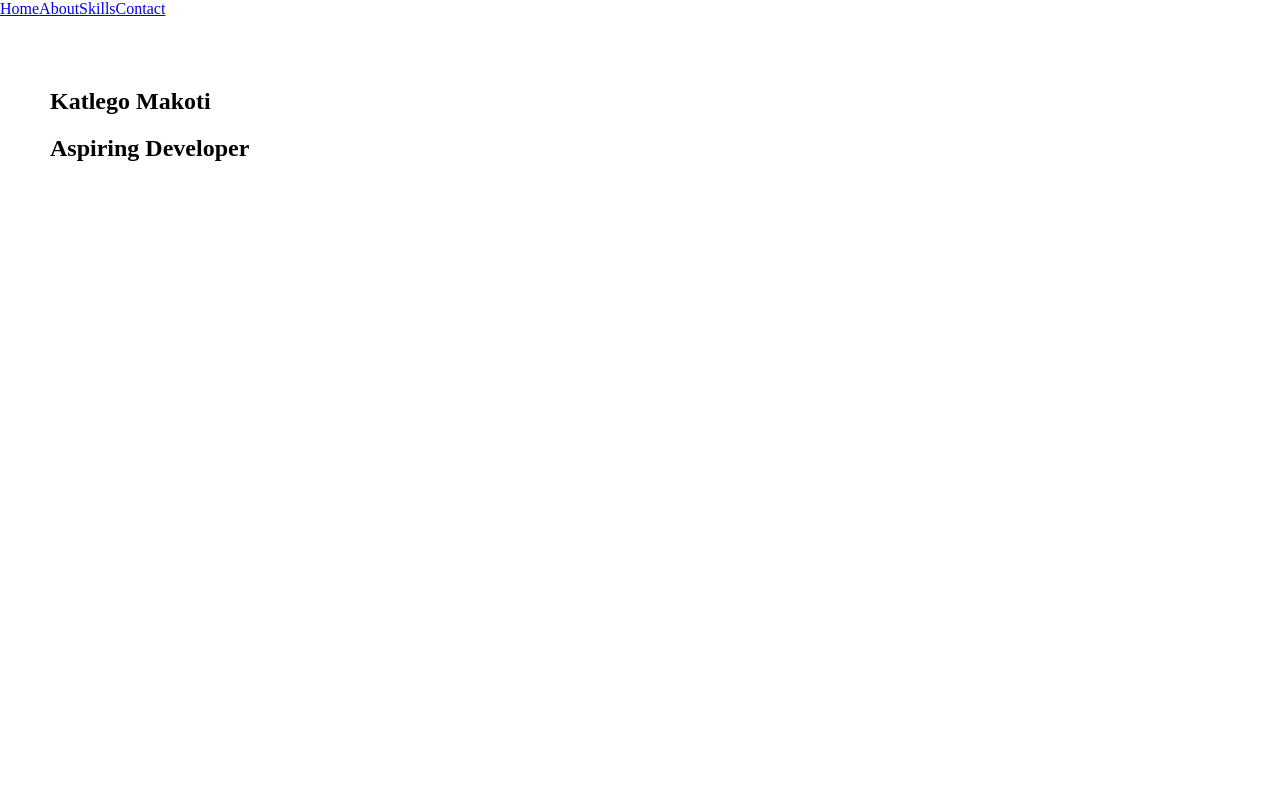
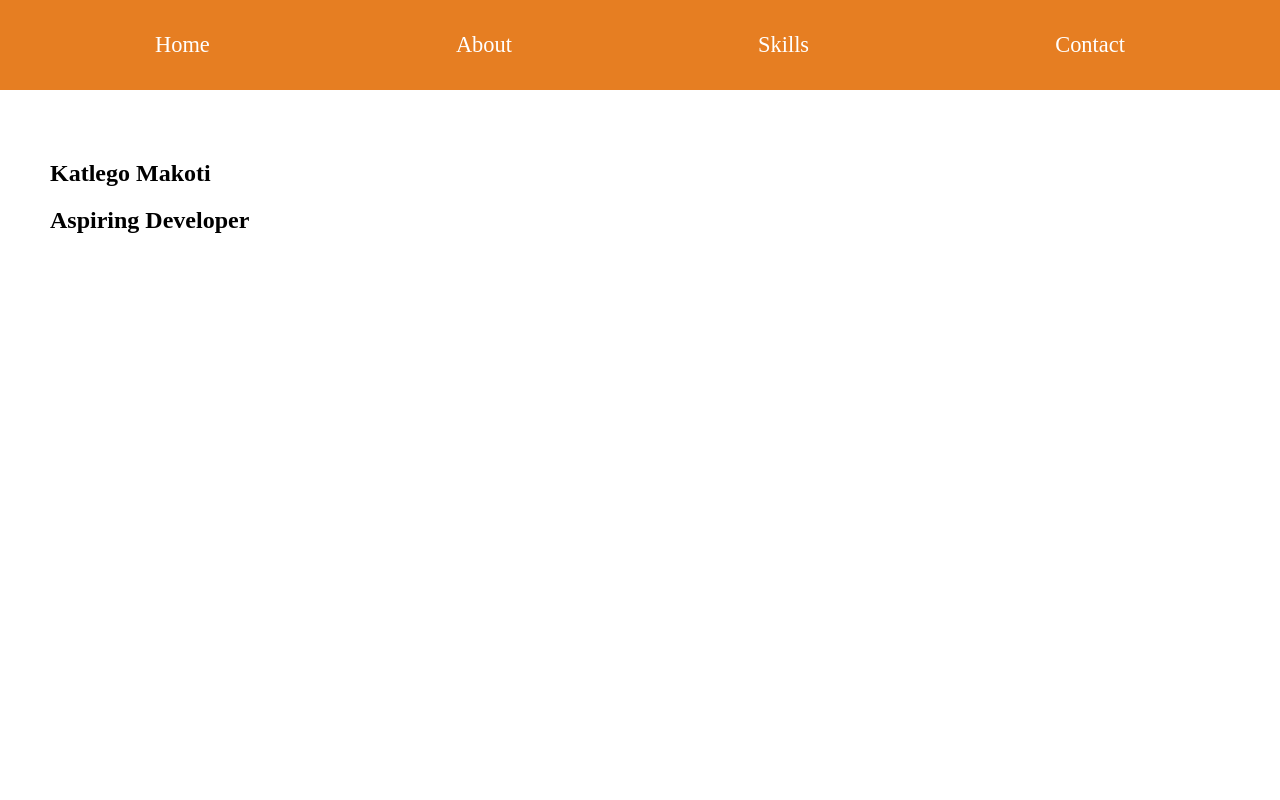
Before and after one commit to mekachi015/Vue-Portfolio, a Vue app in the folder Vue Frontend/portfolio/: page /home in a window 1280 px wide. Shown: the top 800 px of the page. Built offline with nearby package versions, Linux system fonts and the light colour scheme.

Commit message:
navigation and scroll behaviour

```diff
--- a/Vue Frontend/portfolio/src/assets/styles/global.css
+++ b/Vue Frontend/portfolio/src/assets/styles/global.css
@@ -1,3 +1,11 @@
+/* This is for the primary, secondary and  tetiary colours */
+:root {
+    --primary-color: #E67E22;
+    --secondary-color: #C0392B;
+    --tertiary-color: #F9E79F;
+}
+
+
 body{
     margin: 0;
     padding: 0;
--- a/Vue Frontend/portfolio/src/components/navBarComponent.vue
+++ b/Vue Frontend/portfolio/src/components/navBarComponent.vue
@@ -1,17 +1,19 @@
 <template>
+
 
     <div class="nav-container">
         <nav>
-    <a href="#home">Home</a>
-    <a href="#about">About</a>
-    <a href="#skills">Skills</a>
-    <a href="#contact">Contact</a>
-  </nav>
+            <a href="#home">Home</a>
+            <a href="#about">About</a>
+            <a href="#skills">Skills</a>
+            <a href="#contact">Contact</a>
+        </nav>
     </div>
 
 </template>
 
 <script>
+
     export default{
         name: 'navBarComponent',
     };
@@ -19,4 +21,24 @@
 
 <style>
 
+    .nav-container{
+        position: sticky;
+        top: 0;
+        z-index: 1000;
+    }
+
+    nav{
+        display: flex;
+        justify-content: space-around;
+        background-color: var(--primary-color);
+        padding: 2rem;
+
+        a{
+            color: white;
+            text-decoration: none;
+            font-size: 1.4rem;
+        }
+    }
+
+
 </style>
--- a/Vue Frontend/portfolio/src/main.js
+++ b/Vue Frontend/portfolio/src/main.js
@@ -1,6 +1,6 @@
 import { createApp } from 'vue';
 import App from './App.vue';
-import './assets/styles/global.css';
+import '@/assets/styles/global.css';
 import router from '@/router/index.js';
 
 createApp(App).mount('#app');
```
